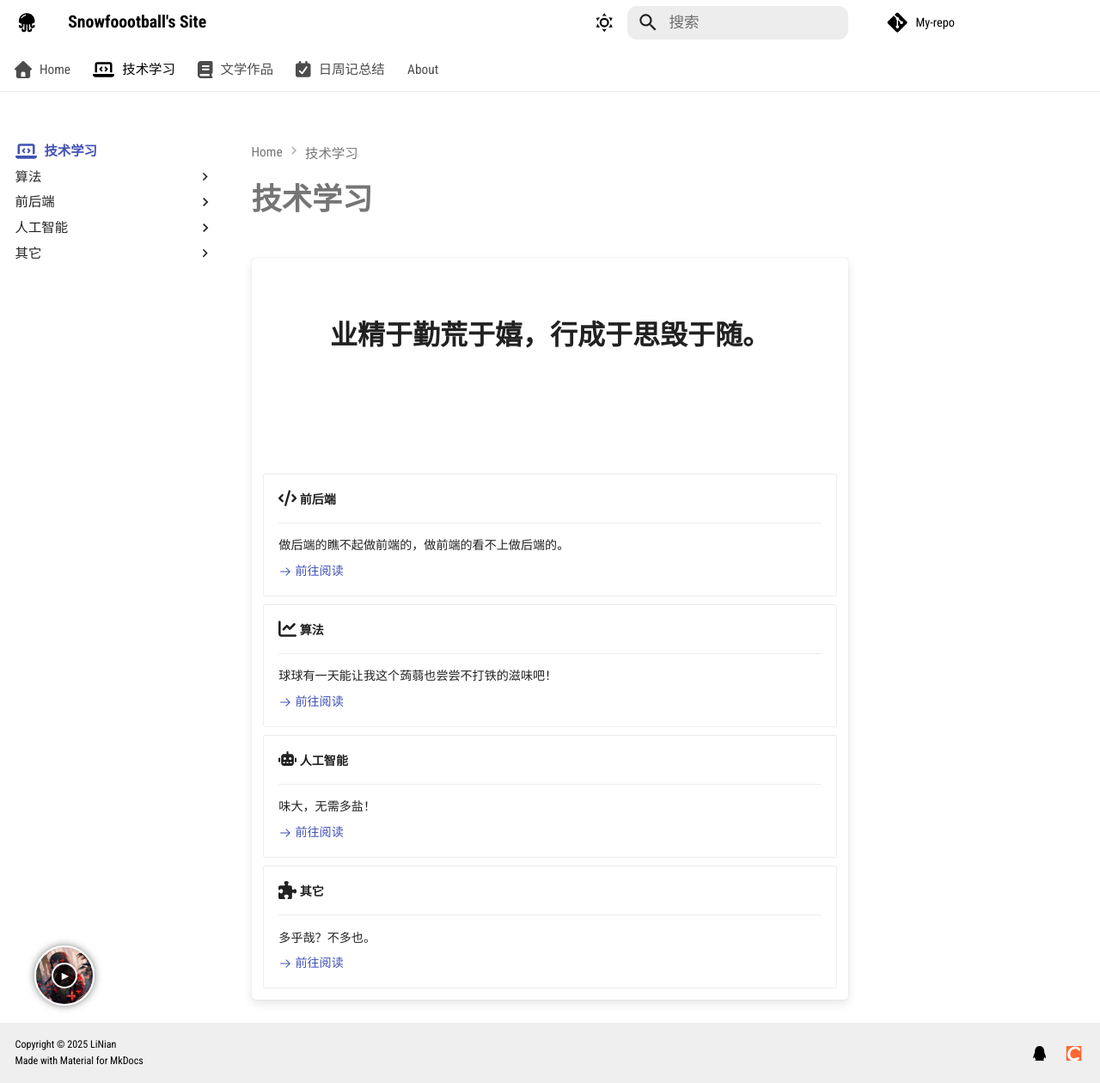
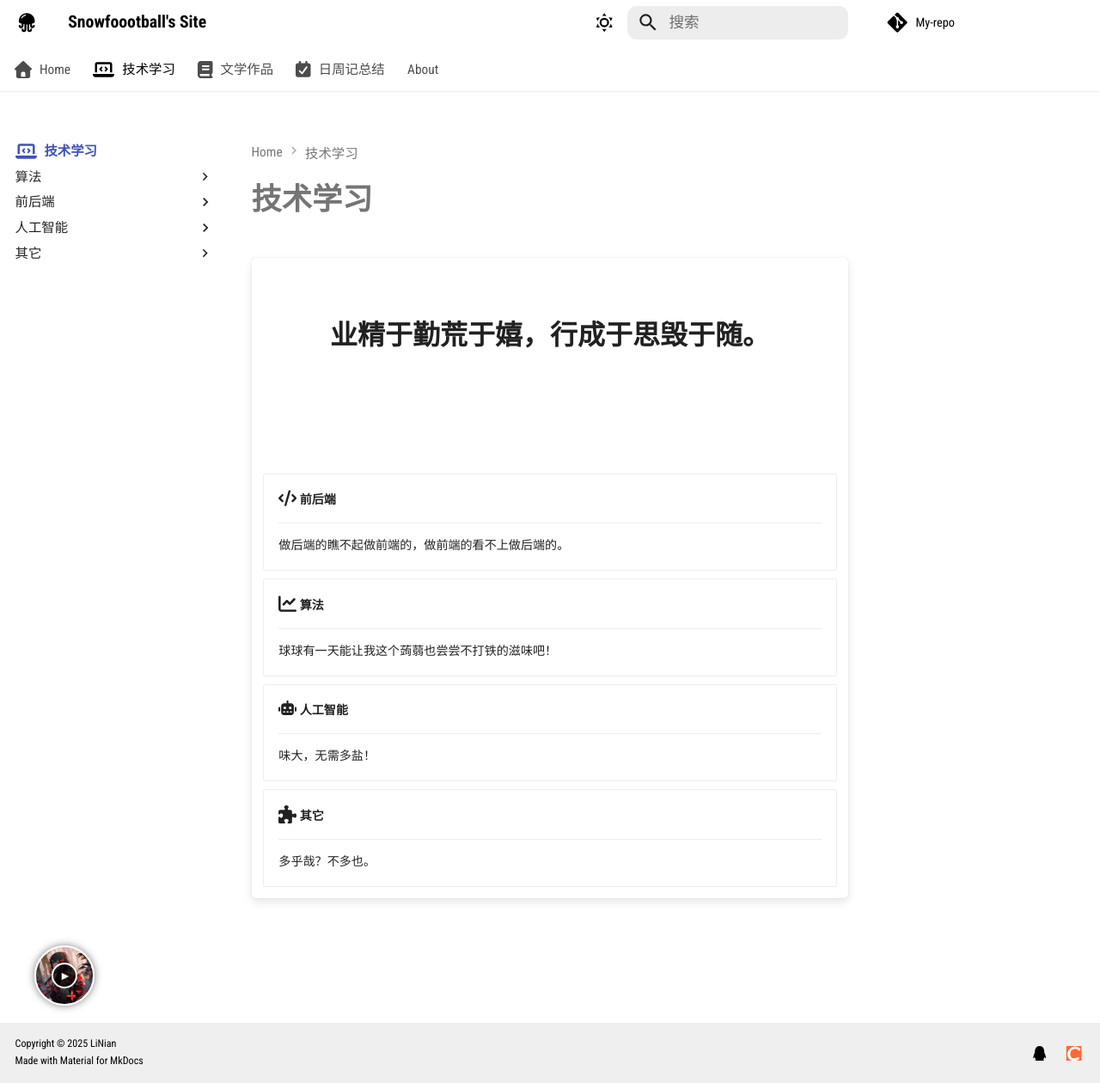
Before and after one commit to foorgange/foorgange.github.io, an MkDocs documentation site: the page built from docs/技术学习/index.md, in a window 1280 px wide and 1260 px high. Shown: the whole window at 86% size. Built offline with MkDocs 1.6.1 and Material for MkDocs 9.7.7, drawn with Linux system fonts in a browser that asks for light colours; comment, search, counter and statistics services are not loaded; a style sheet for code colours, icons or effects is not loaded.

```diff
--- a/docs/技术学习/index.md
+++ b/docs/技术学习/index.md
@@ -18,7 +18,6 @@
 
     做后端的瞧不起做前端的，做前端的看不上做后端的。
 
-    [:octicons-arrow-right-24: 前往阅读](前后端/)
 
 -   :fontawesome-solid-chart-line:{ .lg .middle } __算法__
 
@@ -26,7 +25,7 @@
 
     球球有一天能让我这个蒟蒻也尝尝不打铁的滋味吧！
 
-    [:octicons-arrow-right-24: 前往阅读](算法/)
+
 
 -   :fontawesome-solid-robot:{ .lg .middle } __人工智能__
 
@@ -34,7 +33,7 @@
 
     味大，无需多盐！
 
-    [:octicons-arrow-right-24: 前往阅读](人工智能/)
+
 
 -   :fontawesome-solid-puzzle-piece:{ .lg .middle } __其它__
 
@@ -42,6 +41,6 @@
 
     多乎哉？不多也。
 
-    [:octicons-arrow-right-24: 前往阅读](其它/)
+
 
 </div>
```
